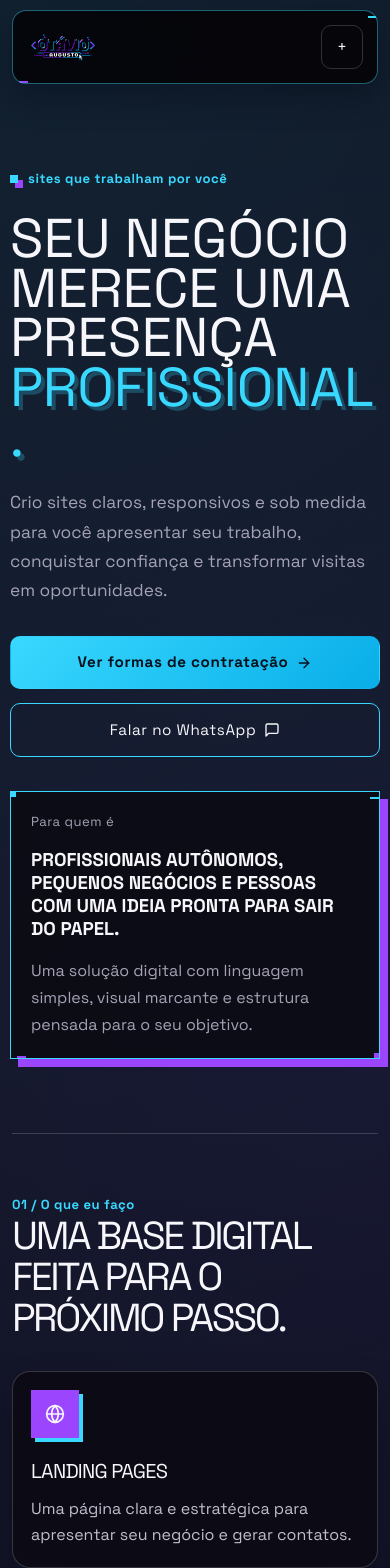
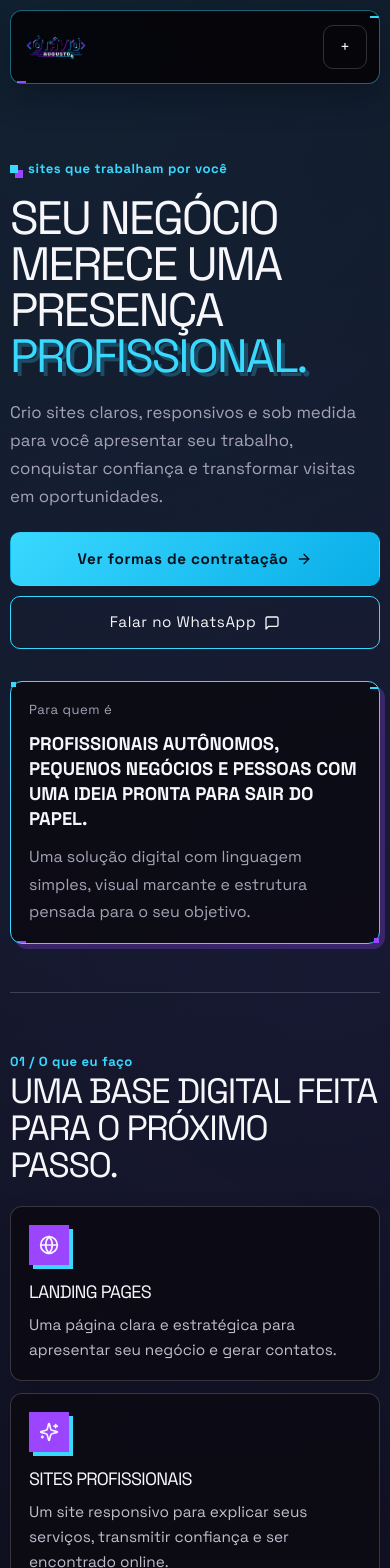
Before and after one commit to otavio2019/otavio-portfolio, a React (Vite) app in the folder client/: page /servicos in a window 390 px wide. Shown: the top 1568 px of the page. Built offline with nearby package versions, Linux system fonts and the light colour scheme.

Commit message:
fix: improve services mobile layout

```diff
--- a/client/src/index.css
+++ b/client/src/index.css
@@ -3401,3 +3401,212 @@ body {
     font-size: 1.08rem;
   }
 }
+
+/* Mobile da página de serviços: menos ruído, mais hierarquia e leitura confortável. */
+@media (max-width: 560px) {
+  .services-page .site-header {
+    width: calc(100% - 20px);
+    margin-top: 10px;
+    padding: 8px 12px;
+    border-radius: 12px;
+  }
+
+  .services-page .site-header .brand-logo {
+    width: 118px;
+    height: 44px;
+  }
+
+  .services-page .menu-toggle {
+    width: 44px;
+    height: 44px;
+  }
+
+  .services-page .services-nav {
+    top: calc(100% + 8px);
+    gap: 2px;
+    padding: 8px;
+    border-radius: 12px;
+    box-shadow: 0 16px 30px rgba(3, 7, 18, 0.34);
+  }
+
+  .services-page .services-nav a {
+    min-height: 46px;
+    padding: 10px 12px;
+    border-radius: 8px;
+  }
+
+  .services-page .services-hero {
+    display: block;
+    min-height: 0;
+    padding: 72px 0 48px;
+  }
+
+  .services-page .services-hero h1 {
+    max-width: 100%;
+    margin-top: 16px;
+    font-size: clamp(2.45rem, 12vw, 3.55rem);
+    line-height: 0.98;
+    letter-spacing: -0.045em;
+  }
+
+  .services-page .services-hero-copy {
+    margin-top: 20px;
+    font-size: 1.05rem;
+    line-height: 1.65;
+  }
+
+  .services-page .services-hero .hero-actions {
+    gap: 10px;
+    margin-top: 22px;
+  }
+
+  .services-page .services-hero-note {
+    gap: 12px;
+    margin-top: 32px;
+    padding: 18px;
+    border-radius: 12px;
+    box-shadow: 5px 5px 0 rgba(155, 69, 255, 0.28);
+  }
+
+  .services-page .services-hero-note strong {
+    font-size: 1.15rem;
+    line-height: 1.35;
+  }
+
+  .services-page .content-section {
+    width: calc(100% - 20px);
+    padding: 56px 0;
+  }
+
+  .services-page .section-header {
+    gap: 12px;
+    margin-bottom: 22px;
+  }
+
+  .services-page .section-header h2 {
+    font-size: clamp(1.85rem, 9vw, 2.65rem);
+    line-height: 1.05;
+    letter-spacing: -0.04em;
+  }
+
+  .services-page .services-grid,
+  .services-page .benefits-grid,
+  .services-page .workflow-grid {
+    gap: 12px;
+  }
+
+  .services-page .service-card,
+  .services-page .benefit-card,
+  .services-page .workflow-card {
+    min-height: 0;
+    padding: 18px;
+    border-radius: 12px;
+    box-shadow: 0 10px 24px rgba(3, 7, 18, 0.2);
+  }
+
+  .services-page .service-icon,
+  .services-page .benefit-icon {
+    width: 40px;
+    height: 40px;
+    margin-bottom: 16px;
+  }
+
+  .services-page .service-card h3,
+  .services-page .benefit-card h3,
+  .services-page .workflow-card h3 {
+    font-size: 1.12rem;
+    line-height: 1.25;
+  }
+
+  .services-page .service-card p,
+  .services-page .benefit-card p,
+  .services-page .workflow-card p {
+    font-size: 0.96rem;
+    line-height: 1.6;
+  }
+
+  .services-page .benefits-intro {
+    margin: -2px 0 22px;
+    font-size: 1rem;
+    line-height: 1.65;
+  }
+
+  .services-page .engagement-section {
+    width: 100%;
+    padding-right: 10px;
+    padding-left: 10px;
+  }
+
+  .services-page .engagement-section > .section-header,
+  .services-page .engagement-section > .engagement-grid,
+  .services-page .engagement-section > .custom-reference-block,
+  .services-page .engagement-section > .services-cost-note {
+    width: calc(100% - 10px);
+    margin-right: auto;
+    margin-left: auto;
+  }
+
+  .services-page .engagement-card {
+    min-height: 0;
+    padding: 18px;
+    border-radius: 12px;
+    box-shadow: 0 10px 24px rgba(3, 7, 18, 0.2);
+  }
+
+  .services-page .engagement-card.featured {
+    transform: none;
+  }
+
+  .services-page .engagement-card p {
+    margin-top: 16px;
+    font-size: 0.96rem;
+  }
+
+  .services-page .engagement-card > strong {
+    margin-top: 16px;
+    font-size: 1.15rem;
+  }
+
+  .services-page .engagement-panel {
+    padding: 16px;
+    border-radius: 12px;
+  }
+
+  .services-page .custom-reference-block {
+    margin-top: 28px;
+  }
+
+  .services-page .custom-reference-block h3 {
+    font-size: 1.08rem;
+    line-height: 1.3;
+  }
+
+  .services-page .services-faq {
+    width: 100%;
+    padding-right: 20px;
+    padding-left: 20px;
+  }
+
+  .services-page .faq-item summary {
+    gap: 12px;
+    padding: 16px 0;
+    font-size: 1rem;
+    line-height: 1.4;
+  }
+
+  .services-page .services-contact-section {
+    width: calc(100% - 20px);
+    padding-bottom: 64px;
+  }
+}
+
+@media (hover: none) and (pointer: coarse) {
+  .services-page .service-card:hover,
+  .services-page .benefit-card:hover,
+  .services-page .workflow-card:hover,
+  .services-page .engagement-card:hover,
+  .services-page .price-card:hover {
+    transform: none;
+    box-shadow: 0 10px 24px rgba(3, 7, 18, 0.2);
+  }
+}
```
